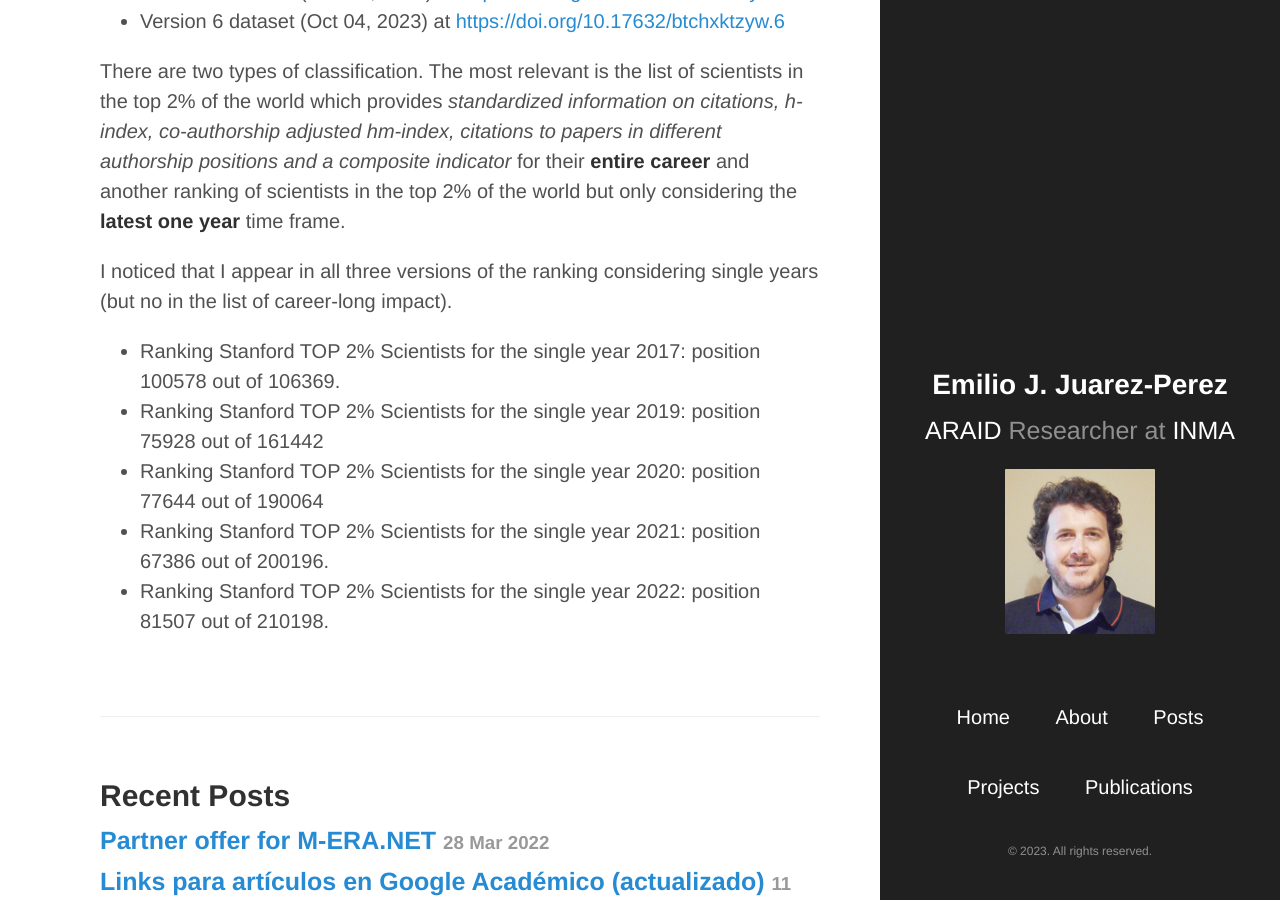
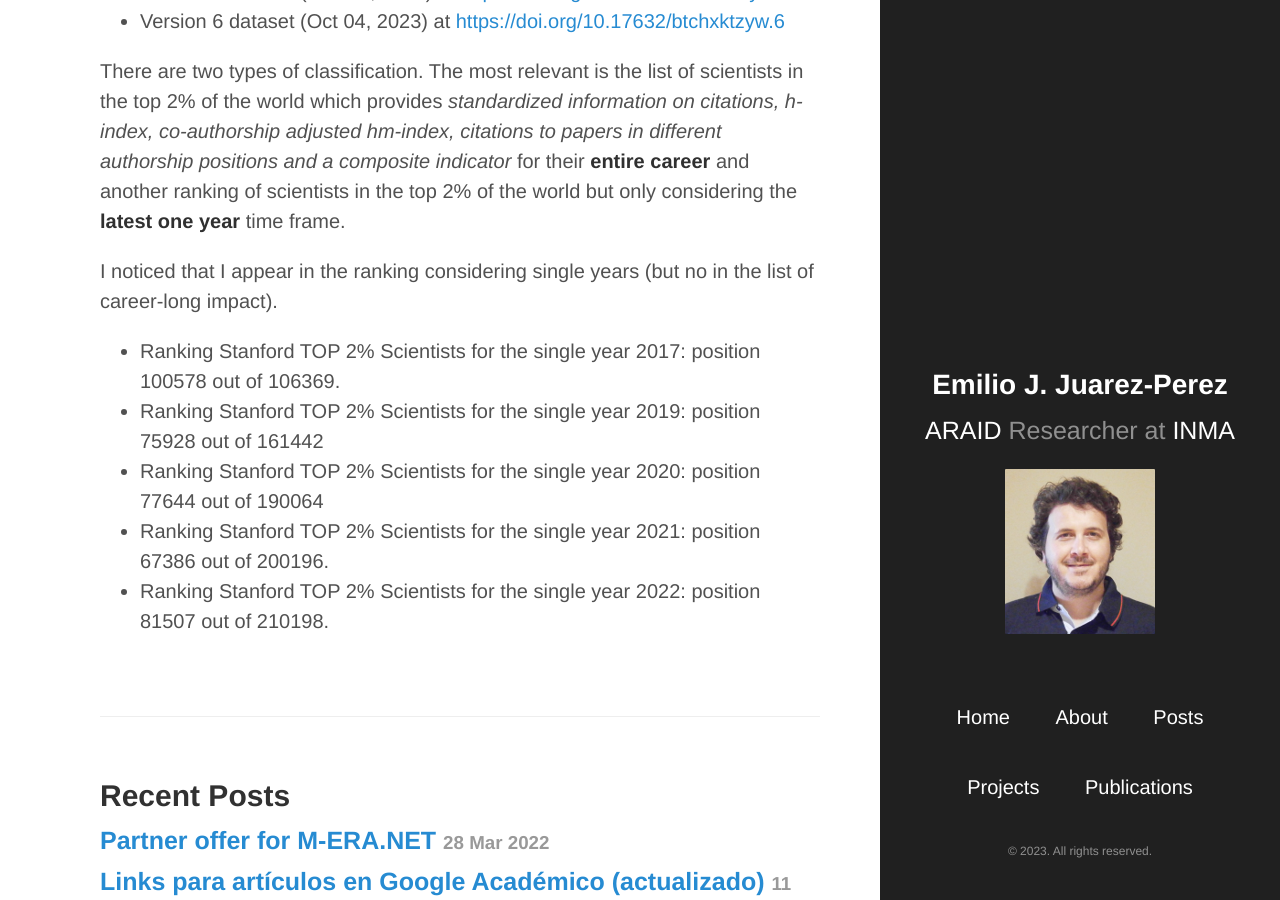
Before and after one commit to ejjpweb/ejjpweb.github.io, a Jekyll site: the page built from _posts/2022-01-15-Standford_rankings.md, in a window 1280 px wide and 900 px high, scrolled down 434 px. Built offline with Jekyll 4.4.1, drawn with Linux system fonts in a browser that asks for light colours.

Commit message:
updated Stanford ranking post3

```diff
--- a/_posts/2022-01-15-Standford_rankings.md
+++ b/_posts/2022-01-15-Standford_rankings.md
@@ -20,7 +20,7 @@ Currently, there are several updates for the Stanford ranking:
 
 There are two types of classification. The most relevant is the list of scientists in the top 2% of the world which provides *standardized information on citations, h-index, co-authorship adjusted hm-index, citations to papers in different authorship positions and a composite indicator* for their **entire career** and another ranking of scientists in the top 2% of the world but only considering the **latest one year** time frame.
 
-I noticed that I appear in all three versions of the ranking considering single years (but no in the list of career-long impact).
+I noticed that I appear in the ranking considering single years (but no in the list of career-long impact).
 
 * Ranking Stanford TOP 2% Scientists for the single year 2017: position 100578 out of 106369.
 * Ranking Stanford TOP 2% Scientists for the single year 2019: position 75928 out of 161442
```
